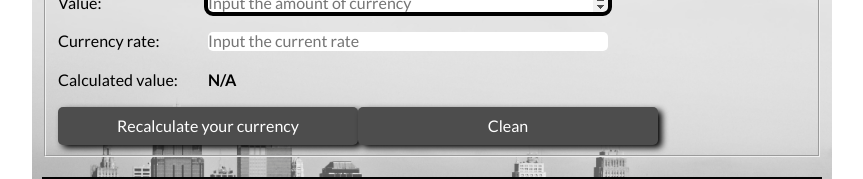
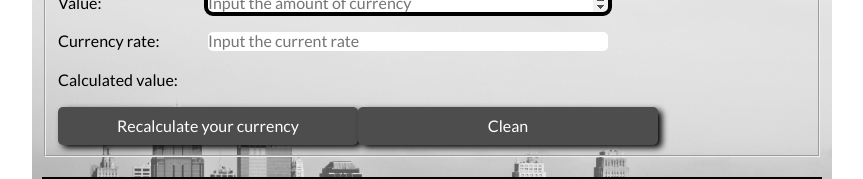
Before and after one commit to danonstinson/Currency-converter-react, a React (Create React App) app: page / in a window 1280 px wide. Shown: the part 163-342 px from the top of the page, without its empty margins (208-1071 px from the left). Built offline with nearby package versions, Linux system fonts and the light colour scheme.

Commit message:
result value added

```diff
--- a/src/Form/index.js
+++ b/src/Form/index.js
@@ -13,6 +13,7 @@ const Form = (result) => {
     setCurrencyValue("");
     setRate("");
     console.log(result.toFixed(4));
+
   };
 
   return (
@@ -72,8 +73,9 @@ const Form = (result) => {
           <span
             className="form__text">Calculated value:
           </span>
-          <strong>
-            N/A
+          <strong
+            value={result}
+          >
           </strong>
         </p>
         <button
```
